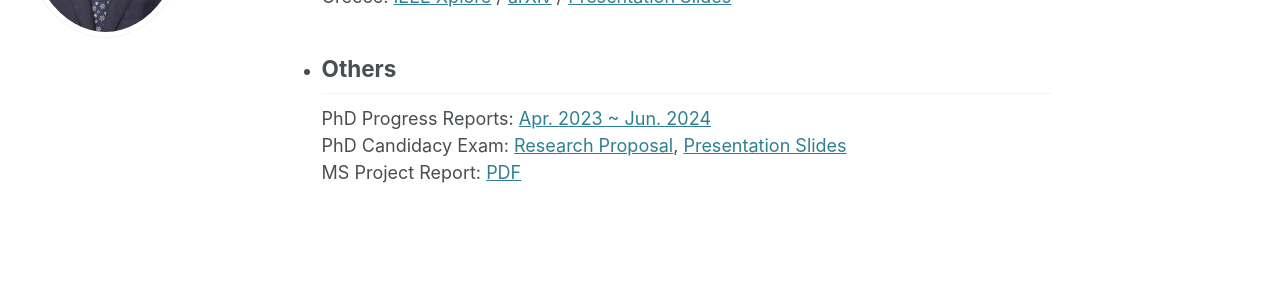
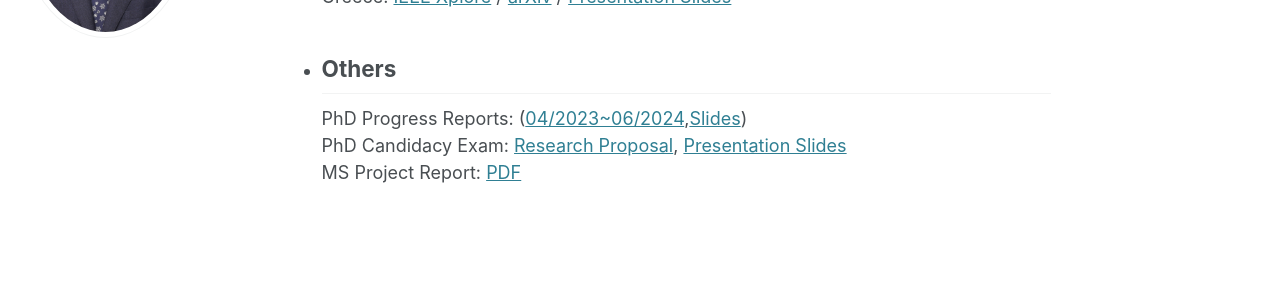
Before and after one commit to ZikunTan/zikuntan.github.io, a Jekyll site: the page built from _pages/about.md, in a window 1280 px wide and 900 px high, scrolled down 576 px. Shown: the part 309-609 px from the top of the window. Built offline with Jekyll 4.4.1, drawn with Linux system fonts in a browser that asks for light colours.

Commit message:
Update about.md

```diff
--- a/_pages/about.md
+++ b/_pages/about.md
@@ -21,6 +21,6 @@ Previously, I obtained BEng Telecommunications Engineering, BEng Electrical and
 [C1] <u>Z. Tan</u>, R. Dabora and H. V. Poor, "**On the Rate-Distortion Function for Sampled Cyclostationary Gaussian Processes with Memory**", Proceedings of the IEEE International Symposium on Information Theory (ISIT 2024), July 2024, Athens, Greece. [IEEE Xplore](https://ieeexplore.ieee.org/document/10619113) / [arXiv](https://arxiv.org/abs/2405.11405) / [Presentation Slides](files/IEEE ISIT 2024 Presentation Slides.pdf)
 
 - <h2>Others</h2>
-PhD Progress Reports: [Apr. 2023 ~ Jun. 2024](files/PhD Progress Report - Apr. 2023 ~ Jun. 2024.pdf) \
+PhD Progress Reports: ([04/2023~06/2024](files/PhD Progress Report - Apr. 2023 ~ Jun. 2024.pdf),[Slides](files/PhD Progress Presentation Slides - Apr. 2023 ~ Jun. 2024.pdf)) \
 PhD Candidacy Exam: [Research Proposal](files/PhD Research Proposal_Zikun Tan_850058454.pdf), [Presentation Slides](files/PhD Candidacy Exam Slides_Zikun Tan_850058454.pdf) \
 MS Project Report: [PDF](files/MS Project Report_Zikun Tan_3181702.pdf)
```
